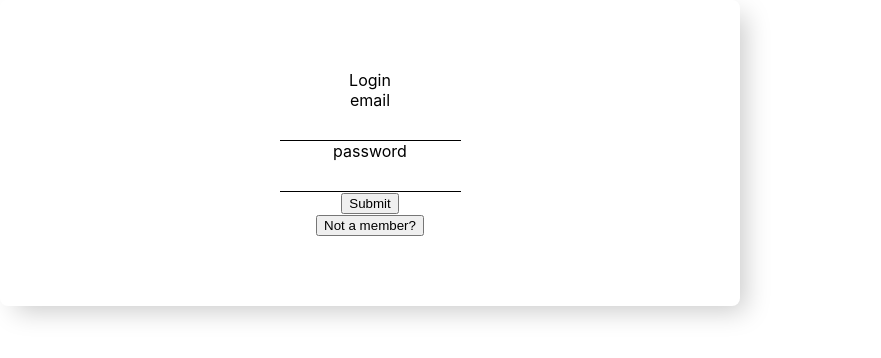
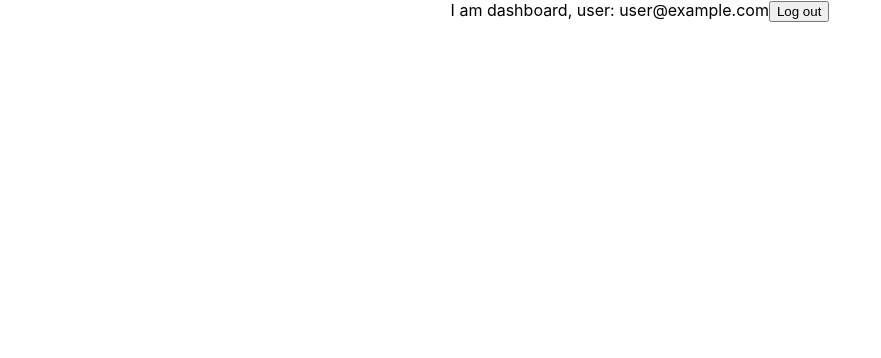
Before and after one commit to hellbergAndreas/timeKeep2, a React (Create React App) app: page / in a window 1280 px wide. Before the commit this address led to /login. Shown: the top 358 px of the page, without its empty margins (0-881 px from the left). Built offline with nearby package versions, Linux system fonts and the light colour scheme; no server answers; sample sign-in values are in the browser's storage.

Commit message:
user stays logged in on refresh

```diff
--- a/src/containers/LoginSignUpForm/LoginSignUpForm.jsx
+++ b/src/containers/LoginSignUpForm/LoginSignUpForm.jsx
@@ -10,9 +10,10 @@ import { useHistory } from "react-router-dom"
 const LoginSignUpForm = () => {
   const userKit = new UserKit()
   const [inputValues, setInputValues] = useState()
+
   const [member, setMember] = useState(true)
   const history = useHistory()
-  const { signup, login } = useAuth()
+  const { signup, login, currentUser } = useAuth()
   const handleChange = (name, value) => {
     setInputValues((prevState) => {
       return {
@@ -21,16 +22,20 @@ const LoginSignUpForm = () => {
       }
     })
   }
+  useEffect(() => {
+    currentUser && history.push("/")
+  }, [currentUser])
 
-  const handleSubmit = (e) => {
+  const handleSubmit = async (e) => {
     e.preventDefault()
     if (!member) {
       console.log("not member")
       signup(inputValues.email, inputValues.password)
     } else {
-      console.log("member")
-      login(inputValues.email, inputValues.password)
-      history.push("/")
+      try {
+        await login(inputValues.email, inputValues.password)
+        history.push("/")
+      } catch {}
     }
   }
 
--- a/src/context/AuthContext.js
+++ b/src/context/AuthContext.js
@@ -30,8 +30,11 @@ export const AuthProvider = ({ children }) => {
     })
     return unsubscribe
   }, [])
+  const fetchUser = () => {
+    !currentUser && history.push("/login")
+  }
   useEffect(() => {
-    !currentUser && history.push("/login")
+    fetchUser()
   }, [currentUser])
 
   const value = {
--- a/src/pages/Dashboard.jsx
+++ b/src/pages/Dashboard.jsx
@@ -1,10 +1,10 @@
-import React, { useState } from "react"
+import React, { useEffect, useState } from "react"
 import { useHistory } from "react-router-dom"
 import Button from "../buttons/Button"
 import { useAuth } from "../context/AuthContext"
 
 const Dashboard = () => {
-  const { currentUser, logout } = useAuth()
+  const { currentUser, logout, login } = useAuth()
   const [error, setError] = useState("")
   const history = useHistory()
 
```
Also changed, not shown: src/components/PrivateRout.jsx (added, +12 -0 lines), 1 other file (tests, documents, lock files or other folders).
